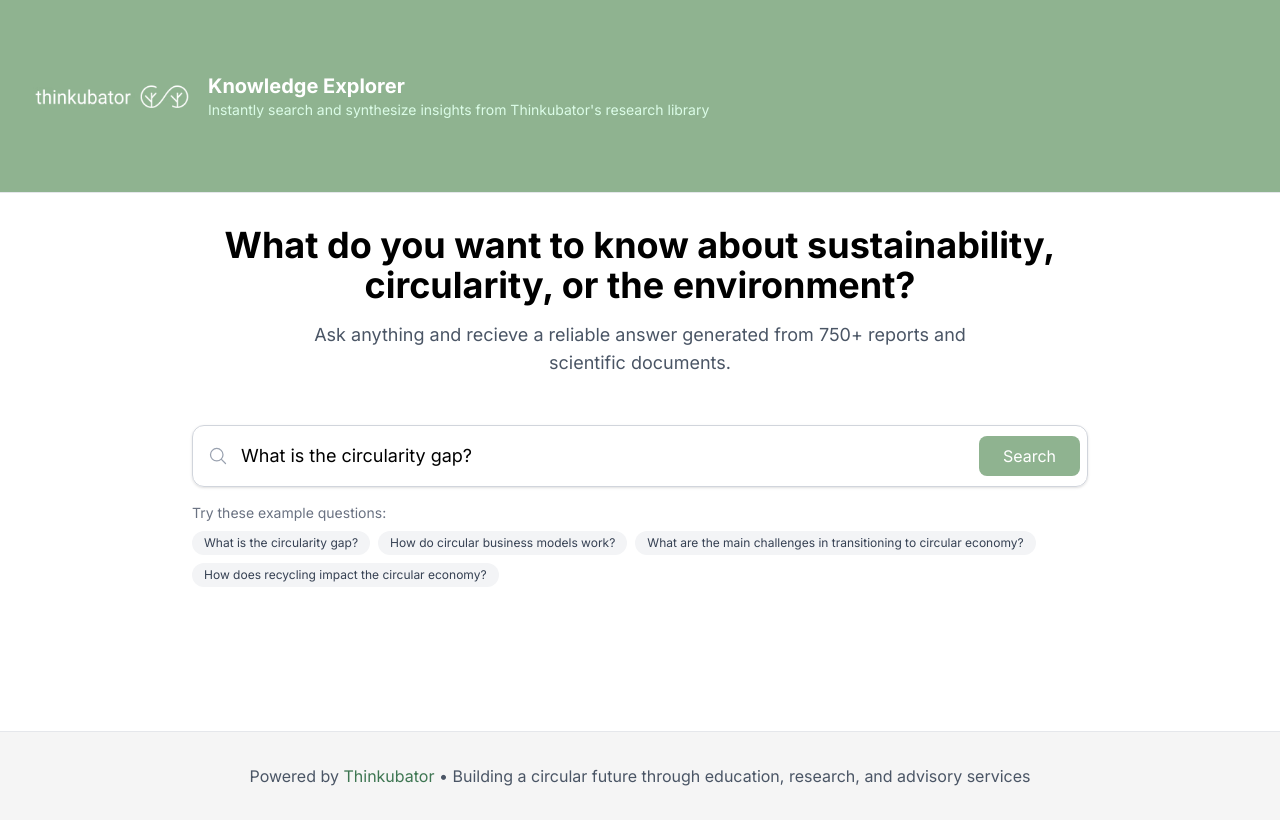
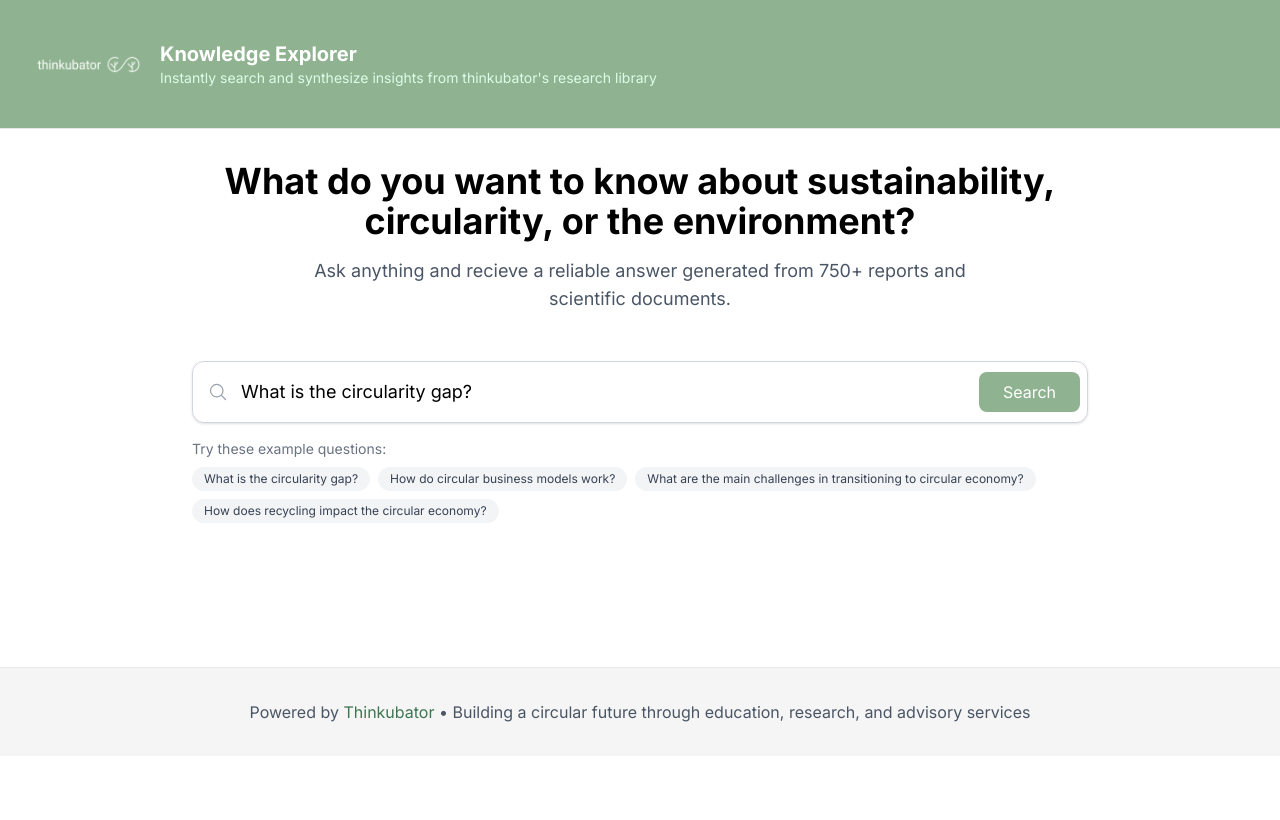
Before and after one commit to jakthehutt/thinkubator-rag, a Next.js app in the folder src/frontend/: page / in a window 1280 px wide. Built offline with nearby package versions, Linux system fonts and the light colour scheme.

Commit message:
update: headbar size

```diff
--- a/src/frontend/src/app/page.tsx
+++ b/src/frontend/src/app/page.tsx
@@ -60,14 +60,14 @@ export default function Home() {
       {/* Header */}
       <header className="border-b border-gray-200 bg-[#8FB390] sticky top-0 z-50">
         <div className="max-w-7xl mx-auto px-4 sm:px-6 lg:px-8">
-          <div className="flex items-center justify-between py-4">
+          <div className="flex items-center justify-between py-2">
             <div className="flex items-center space-x-4">
-              <div className="w-40 h-40 rounded-lg flex items-center justify-center">
+              <div className="w-28 h-28 rounded-lg flex items-center justify-center">
                 <Image
                   src="/logo.avif"
                   alt="Thinkubator Logo"
-                  width={160}
-                  height={160}
+                  width={107}
+                  height={107}
                   className="object-contain"
                 />
               </div>
@@ -76,7 +76,7 @@ export default function Home() {
                   Knowledge Explorer
                 </h1>
                 <p className="text-sm text-green-100 hidden sm:block">
-                  Instantly search and synthesize insights from Thinkubator's research library
+                  Instantly search and synthesize insights from thinkubator's research library
                 </p>
               </div>
             </div>
```
